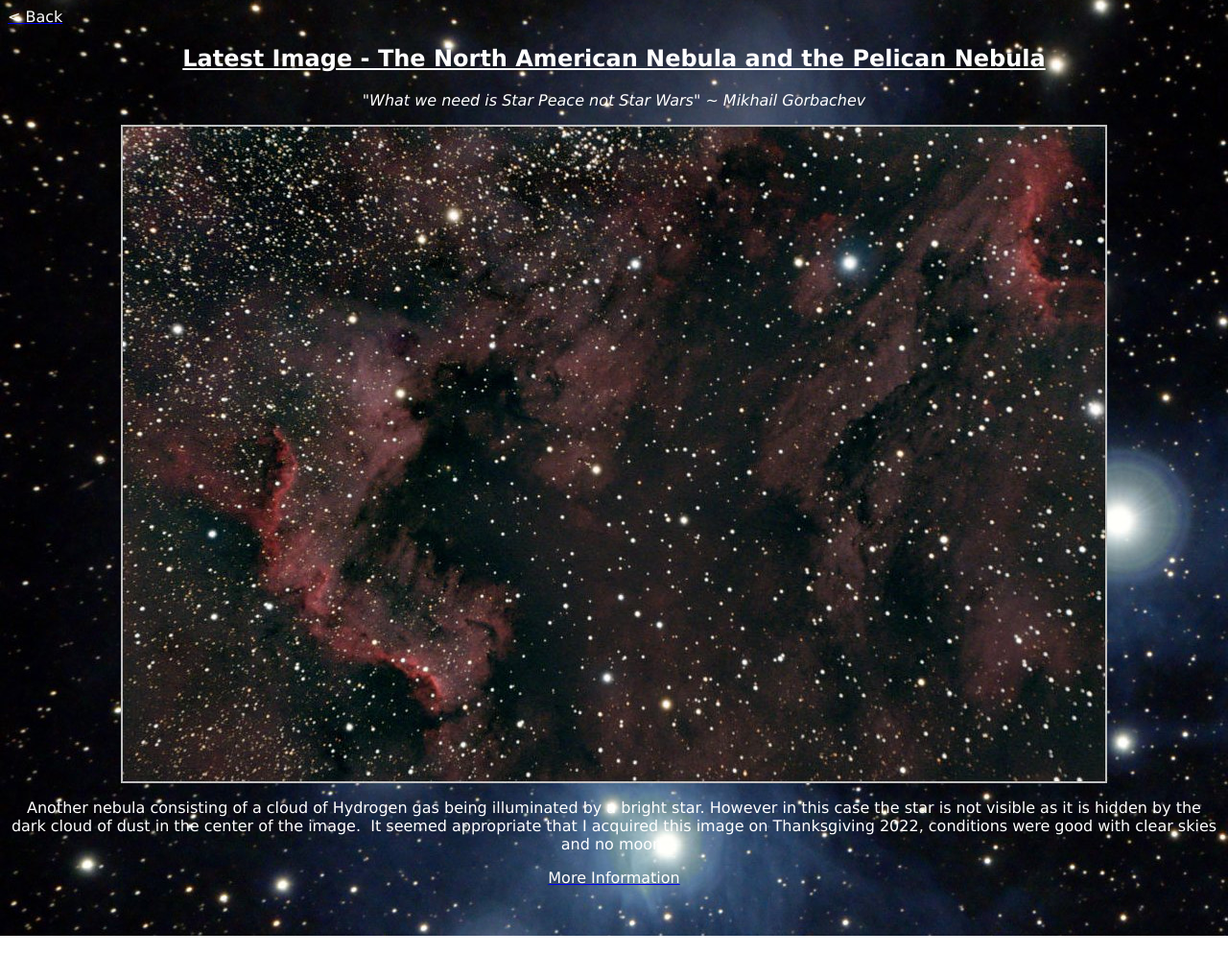
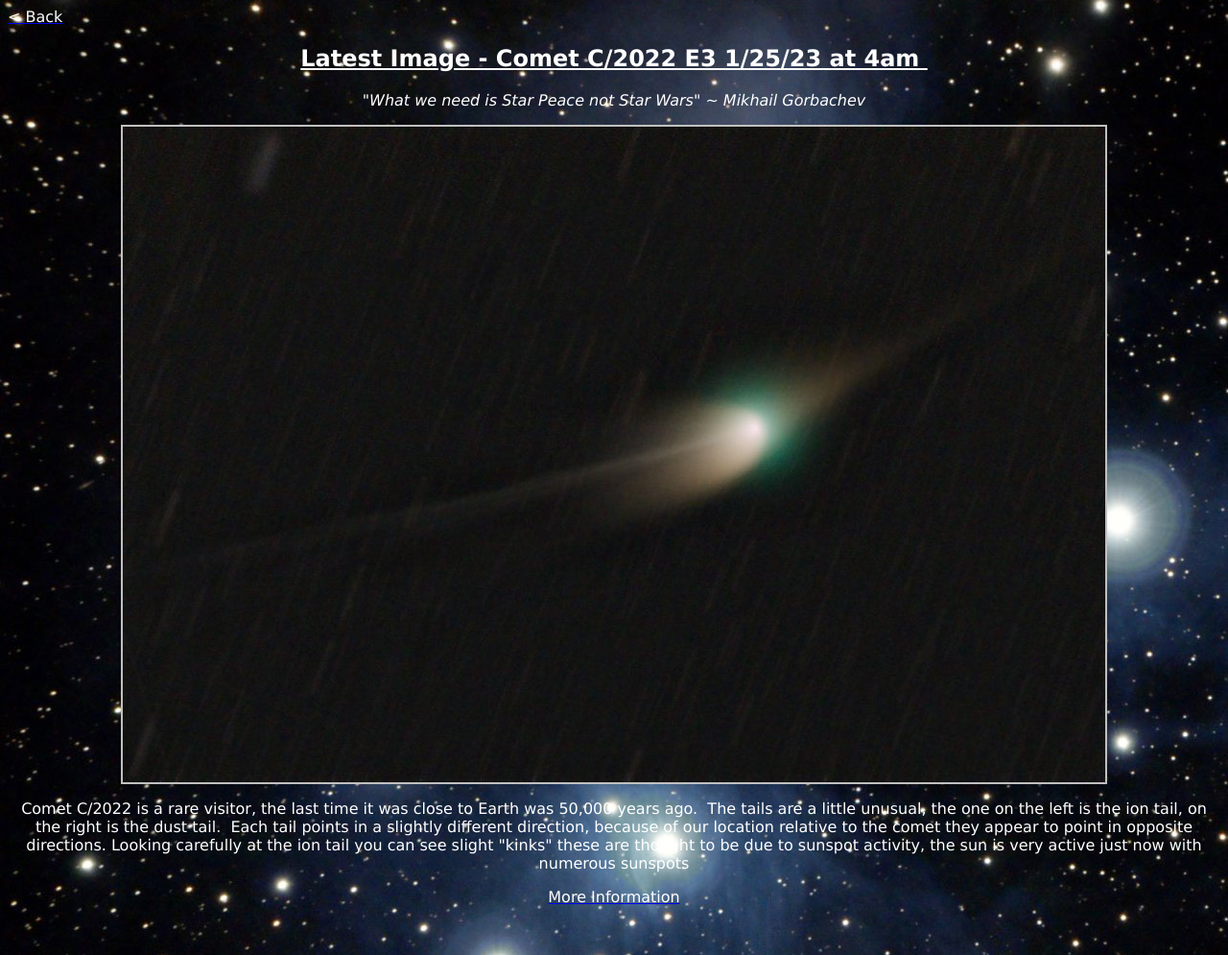
Before and after one commit to hefy-jefy/Website, a plain HTML site: page latest_image.html in a window 1280 px wide. Shown: the whole page at 96% size. Drawn offline with Linux system fonts and the light colour scheme.

Commit message:
Add files via upload

```diff
--- a/latest_image.html
+++ b/latest_image.html
@@ -11,21 +11,22 @@
 <body>
 
 <p style="text-align: left"><a href="index.html"><font color="#FFFFFF">&lt; Back</font></a></p>
-<h2 style="text-align: center"><u><b>Latest Image - The North American Nebula
-and the Pelican Nebula </b></u></h2>
+<h2 style="text-align: center"><u><b>Latest Image - Comet C/2022 E3 1/25/23 at
+4am&nbsp; </b></u></h2>
 <p style="text-align: center"><i>&quot;What we need is Star Peace not Star Wars&quot; ~
 Mikhail Gorbachev</i></p>
 <p style="text-align: center">
-<a href="https://drive.google.com/file/d/13YuZBgf99BbHi6z2znRH0R6PrbsDe9cU/view?usp=share_link">
-<img border="0" src="images/NAM_Pelican2.jpg" width="1028" height="686"></a></p>
+<img border="0" src="images/C_2022_E3_1.jpg" width="1028" height="687"></p>
 <p style="text-align: center">
-Another nebula consisting of a cloud of Hydrogen gas being illuminated by a
-bright star. However in this case the star is not visible as it is hidden by the
-dark cloud of dust in the center of the image.&nbsp; It seemed appropriate that
-I acquired this image on Thanksgiving 2022, conditions were good with clear
-skies and no moon.</p>
+Comet C/2022 is a rare visitor, the last time it was close to Earth was 50,000
+years ago.&nbsp; The tails are a little unusual, the one on the left is the ion
+tail, on the right is the dust tail.&nbsp; Each tail points in a slightly different direction,
+because of our location relative to the comet they appear to point in
+opposite directions. Looking carefully at the ion tail you can see slight
+&quot;kinks&quot; these are thought to be due to sunspot activity, the sun is very active
+just now with numerous sunspots</p>
 <p style="text-align: center">
-<a href="https://en.wikipedia.org/wiki/North_America_Nebula"><font color="#FFFFFF">More
+<a href="https://en.wikipedia.org/wiki/Comet_tail"><font color="#FFFFFF">More
 Information</font></a></p>
 <p style="text-align: center">
 &nbsp;</p>
```
Also changed, not shown: gallery.html (+14 -0 lines).
